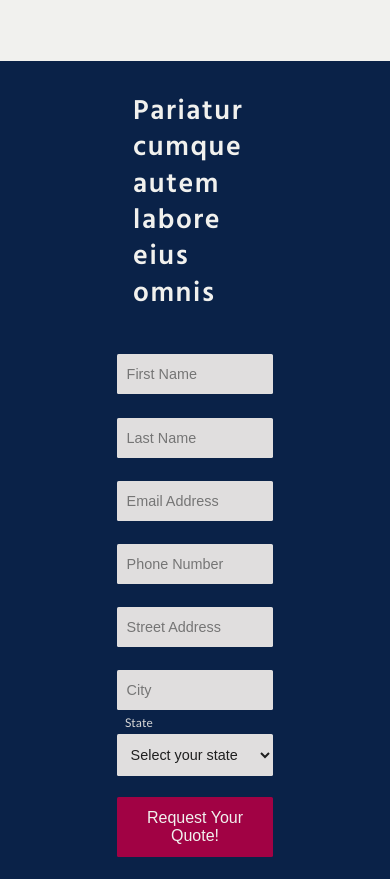
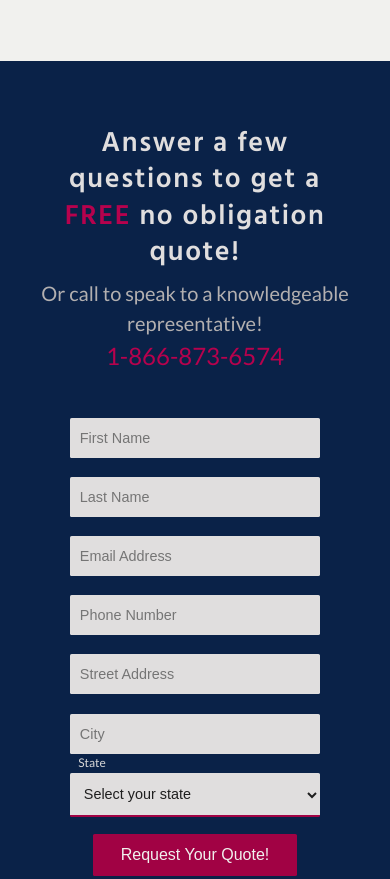
Before and after one commit to LiVinson/acorn-stairlifts, a website: page index.html in a window 390 px wide. Shown: the part 1520-2399 px from the top of the page. Drawn offline with Linux system fonts and the light colour scheme.

Commit message:
added media queries to reviews section

```diff
--- a/assets/sass/base.scss
+++ b/assets/sass/base.scss
@@ -41,7 +41,11 @@ $default-font-size: 1.6rem;
   }
 
   .light {
-    color: $color-white !important;
+    color: $color-gray-1 !important;
+  }
+
+  .dark {
+    color: $color-secondary !important;
   }
 
 /*---------------------BASE STYLES ---------------------*/
--- a/assets/sass/sections/_contact.scss
+++ b/assets/sass/sections/_contact.scss
@@ -1,10 +1,41 @@
 .contact {
   background-color: $color-secondary;
-  padding: 4rem 0rem;
+  padding: 8rem 0rem;
 
   &__container {
     width: 40%;
     margin: 0 auto;
+
+    @include responsive(tab-land) {
+      width: 50%;
+    }
+
+    @include responsive(tab-port) {
+      width: 60%;
+    }
+    @include responsive(phone) {
+      width: 80%;
+    }
+  }
+
+  &__focus-text {
+    color: $color-primary-light--1;
+    text-transform: uppercase;
+
+  }
+
+  &__subheading {
+    font-size: 2.5rem;
+    text-align:center;
+    color: $color-gray-3;
+    margin-top:1rem;
+  }
+
+
+  &__phone {
+    font-size: 3rem;
+    text-align:center;
+    color: $color-primary-light--1;
   }
 }
 
@@ -17,6 +48,12 @@
     width: 100%;
     margin-bottom: .5rem;
     padding-top: 2.2rem;
+
+    @include responsive(phone) {
+      width: 80%;
+      margin: 0 auto;
+
+    }
   }
 
   &__input,
@@ -32,9 +69,12 @@
     color: $color-black;
 
     &:focus {
+      border-bottom: solid 2px $color-primary;
       outline: none;
-      box-shadow: 0.2rem 0.6rem 1.1rem rgba($color-gray-1, 0.4);
+    }
 
+    &:not(:placeholder-shown) {
+      border-bottom: solid 2px $color-primary;
     }
 
     &:placeholder-shown + .form__label   {
--- a/assets/sass/sections/_reviews.scss
+++ b/assets/sass/sections/_reviews.scss
@@ -5,7 +5,20 @@
   //contains everything within section
   &__content {
     width: 80%;
+    max-width: 130rem;
     margin: 0rem auto 2rem auto;
+
+    @include responsive(tab-land) {
+      width: 85%;
+    }
+
+    @include responsive(tab-port) {
+      width: 60%;
+    }
+
+    @include responsive(phone) {
+      width: 75%;
+    }
   }
 
   //contains review card components
@@ -13,6 +26,10 @@
     margin-top: 10rem;
     display: flex;
     justify-content: space-between;
+
+    @include responsive(tab-port) {
+      flex-direction: column;
+    }
   }
 }
 
@@ -25,6 +42,11 @@
     background-color: white;
     border-radius: 3%;
     border: solid 0.2rem $color-gray-1;
+
+    @include responsive(tab-port) {
+      width: 100%;
+      margin-bottom:5rem;
+    }
   }
 
   &__img-container {
--- a/index.html
+++ b/index.html
@@ -22,6 +22,7 @@
             <li class="nav__items"><a href="#contact">Contact Us</li></a>
         </ul>
     </nav>
+
     <!-- video background with box containing header, subheader text, and button  -->
     <header class="header">
         <div class="header__video">
@@ -113,9 +114,12 @@
         <!-- SECTION 2: Contact Form for quote.  -->
         <section class="contact" id="contact">
             <div class="contact__container">
-                <h2 class="heading--secondary light">
-                    Pariatur cumque autem labore eius omnis
+                <h2 class="heading--secondary u-center-text light">
+                    Answer a few questions to get a <span class="contact__focus-text">free</span> no obligation quote!
                 </h2>
+
+                <p class="contact__subheading">Or call to speak to a knowledgeable representative!</p>
+                <p class="contact__phone">1-866-873-6574</p>
 
                 <form action="#" class="form">
                     <!-- Labels will appear above input -->
@@ -216,12 +220,11 @@
         <section class="reviews" id="reviews">
             <!-- Holds review header, subheader and review cards container -->
             <div class="reviews__content">
-                <h2 class="heading--secondary u-center-text u-margin-bottom-sm">Tenetur Txercitationem Tusto Sint
-                    Cumque.</h2>
-                <p class="section-subheading">
+                <h2 class="heading--secondary u-center-text u-margin-bottom-sm dark">Hear from our customers who are enjoying their homes again!</h2>
+                <!-- <p class="section-subheading">
                     Amet consectetur adipisicing elit. Nesciunt em eum consequatur alias,
                     impedit ut? Ratione odit suducimus veniam libero odio
-                </p>
+                </p> -->
                 <!-- Holds 3 review cards, displayed horizontally -->
                 <div class="reviews__container">
                     <div class="review__card">
```
Also changed, not shown: assets/css/style.css.
